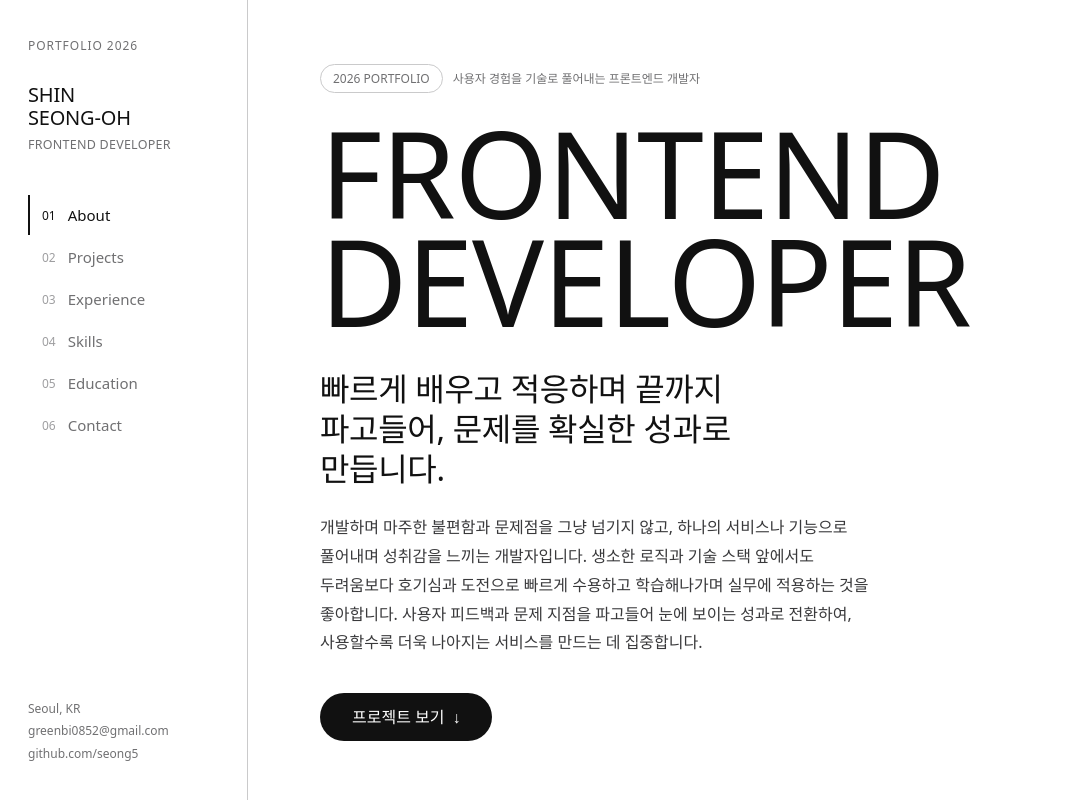
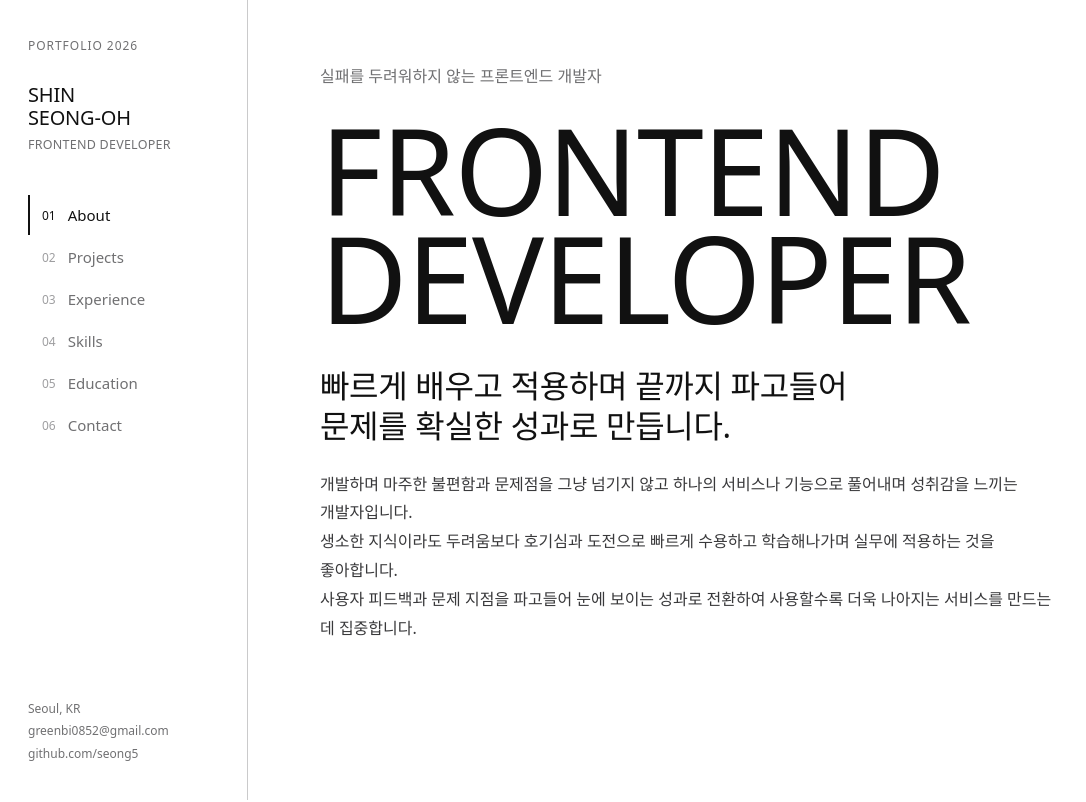
Before and after one commit to seong5/seong5.github.io, a Next.js app: page / in a window 1280 px wide. Shown: the top 802 px of the page, without its empty margins (0-1086 px from the left). Built offline with nearby package versions, Linux system fonts and the light colour scheme.

Commit message:
💄 style: 히어로 CTA 제거 및 사이드바 이름 비링크화
- 히어로 '프로젝트 보기' CTA + 미사용 Button import 제거
- 한글 헤드라인 2줄 고정(max-w 확대), eyebrow·본문 카피 정리
- 사이드바 최상단 이름(SHIN SEONG-OH) 클릭 링크(/) 제거

```diff
--- a/app/components/Hero.tsx
+++ b/app/components/Hero.tsx
@@ -1,44 +1,28 @@
-import { Button } from './ui';
-
 export default function Hero() {
   return (
     <header className="max-w-[1080px] px-[72px] pb-[84px] pt-[64px] max-nav:px-[22px] max-nav:pb-[52px] max-nav:pt-[44px]">
-      {/* eyebrow */}
-      <div className="mb-[26px] flex flex-wrap items-center gap-[10px] text-[0.75rem] font-medium text-mute">
-        <span className="whitespace-nowrap rounded-full border border-hairline px-3 py-1">
-          2026 PORTFOLIO
-        </span>
-        <span>사용자 경험을 기술로 풀어내는 프론트엔드 개발자</span>
+      <div className="mb-[26px] flex flex-wrap items-center gap-[10px] text-[1rem] font-medium text-mute">
+        <span>실패를 두려워하지 않는 프론트엔드 개발자</span>
       </div>
 
-      {/* 영문 디스플레이 로크업 (Bebas Neue, 대문자, line-height 0.9) */}
       <h1 className="font-display uppercase leading-[0.9] tracking-[-0.01em] text-ink text-[clamp(3.75rem,12vw,7.5rem)]">
         Frontend
         <br />
         Developer
       </h1>
 
-      {/* 한글 헤드라인 (heading 티어) */}
-      <p className="mt-[34px] max-w-[24ch] text-[clamp(1.375rem,3vw,2rem)] font-medium leading-[1.25] tracking-[-0.01em] text-ink break-keep">
-        빠르게 배우고 적응하며 끝까지 파고들어, 문제를 확실한 성과로 만듭니다.
+      <p className="mt-[34px] max-w-[36ch] text-[clamp(1.375rem,3vw,2rem)] font-medium leading-[1.25] tracking-[-0.01em] text-ink break-keep">
+        빠르게 배우고 적용하며 끝까지 파고들어
+        <br />
+        문제를 확실한 성과로 만듭니다.
       </p>
 
-      {/* 본문 */}
-      <p className="mt-6 max-w-[62ch] text-[1rem] font-normal leading-[1.8] text-charcoal break-keep">
-        개발하며 마주한 불편함과 문제점을 그냥 넘기지 않고, 하나의 서비스나 기능으로 풀어내며
-        성취감을 느끼는 개발자입니다. 생소한 로직과 기술 스택 앞에서도 두려움보다 호기심과 도전으로
-        빠르게 수용하고 학습해나가며 실무에 적용하는 것을 좋아합니다. 사용자 피드백과 문제 지점을
-        파고들어 눈에 보이는 성과로 전환하여, 사용할수록 더욱 나아지는 서비스를 만드는 데
-        집중합니다.
+      <p className="mt-6 max-w-[80ch] text-[1rem] font-normal leading-[1.8] text-charcoal break-keep">
+        개발하며 마주한 불편함과 문제점을 그냥 넘기지 않고 하나의 서비스나 기능으로 풀어내며
+        성취감을 느끼는 개발자입니다. <br /> 생소한 지식이라도 두려움보다 호기심과 도전으로 빠르게
+        수용하고 학습해나가며 실무에 적용하는 것을 좋아합니다. <br /> 사용자 피드백과 문제 지점을
+        파고들어 눈에 보이는 성과로 전환하여 사용할수록 더욱 나아지는 서비스를 만드는 데 집중합니다.
       </p>
-
-      {/* CTA pill */}
-      <div className="mt-9 flex flex-wrap gap-3">
-        <Button href="#projects" variant="primary">
-          프로젝트 보기
-          <span aria-hidden>↓</span>
-        </Button>
-      </div>
     </header>
   );
 }
--- a/app/components/SiteNav.tsx
+++ b/app/components/SiteNav.tsx
@@ -70,7 +70,7 @@ export default function SiteNav() {
           <div className="text-[0.75rem] font-medium tracking-[0.08em] text-mute">
             PORTFOLIO 2026
           </div>
-          <Link href="/" className="mt-7 block">
+          <div className="mt-7">
             <div className="text-[1.25rem] font-medium leading-[1.15] tracking-[-0.01em] text-ink">
               SHIN
               <br />
@@ -79,7 +79,7 @@ export default function SiteNav() {
             <div className="mt-1.5 text-[0.78125rem] font-medium tracking-[0.02em] text-mute">
               FRONTEND DEVELOPER
             </div>
-          </Link>
+          </div>
 
           {/* 세로 nav — active = 좌측 2px ink 바 */}
           <nav className="mt-10 flex flex-col gap-0.5">
```
